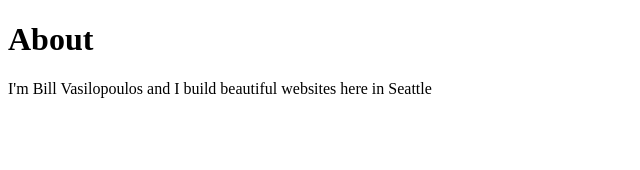
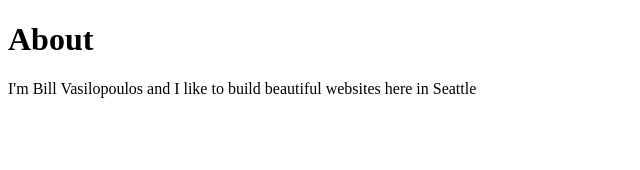
Before and after one commit to bvasilop/Gatsby-React-Blog, a Gatsby app: page /about in a window 1280 px wide. Shown: the top 170 px of the page, without its empty margins (0-640 px from the left). Built offline with nearby package versions, Linux system fonts and the light colour scheme.

Commit message:
updated about page

```diff
--- a/src/pages/about.js
+++ b/src/pages/about.js
@@ -6,7 +6,7 @@ const AboutPage = () => {
     return (
         <div>
             <h1>About</h1>
-            <p>I'm Bill Vasilopoulos and I build beautiful websites here in Seattle</p>
+            <p>I'm Bill Vasilopoulos and I like to build beautiful websites here in Seattle</p>
         </div>
     )
 };
```
